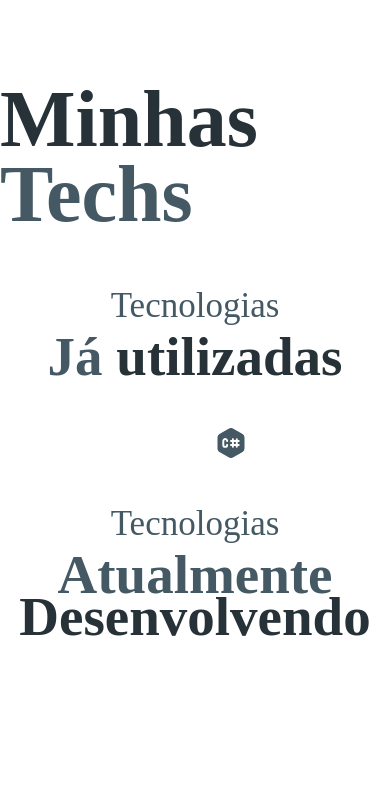
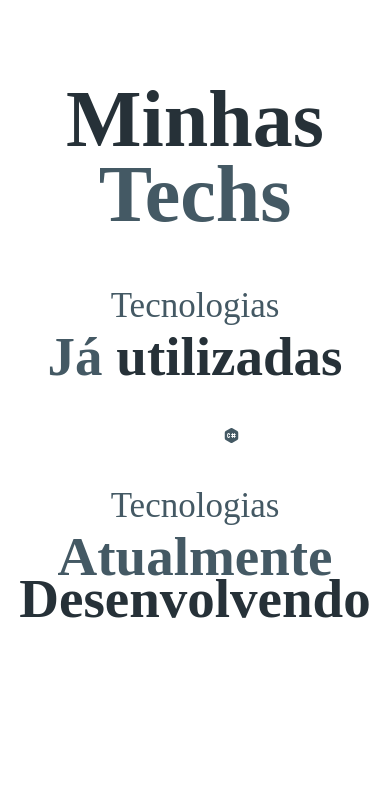
Before and after one commit to LucasPedro123/professional-portfolio, a React (Vite) app in the folder vite-project/: page / in a window 390 px wide. Shown: the part 3519-4321 px from the top of the page. Built offline with nearby package versions, Linux system fonts and the light colour scheme; some icons are missing.

Commit message:
fix: adjusting the size of icons

```diff
--- a/vite-project/src/Component/MyTechs/MyTechs-styles.css
+++ b/vite-project/src/Component/MyTechs/MyTechs-styles.css
@@ -68,6 +68,7 @@
 @media screen and (max-width: 1024px){
     .mytechs-title{
         font-size: 80px;
+        text-align: center;
     }
 
     .mytechs-subtitle{
@@ -93,6 +94,10 @@
 
 
 @media screen and (max-width: 768px){
+    .mytech-content, .mytechs-wrapper{
+        font-size: 15px;
+    }
+
     .mytechs-title{
         margin-bottom: 60px;
     }
```
